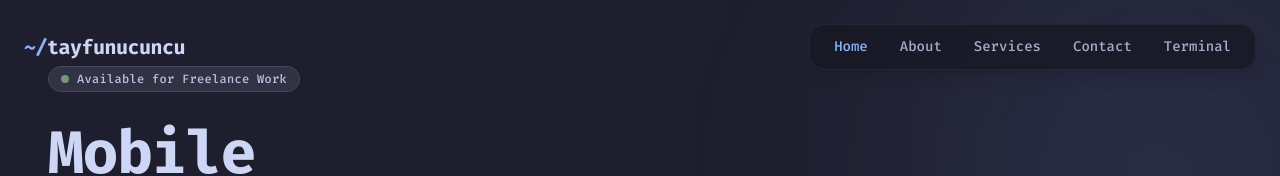
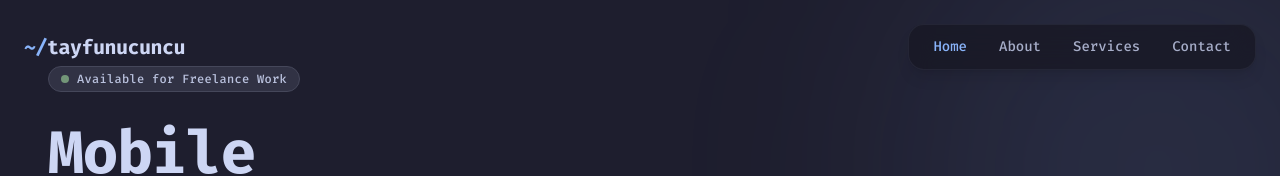
Before and after one commit to Tylefnx/portfolio-react, a Next.js app: page /en in a window 1280 px wide. Shown: the top 176 px of the page. Built offline with nearby package versions, Linux system fonts and the light colour scheme.

Commit message:
refactor: simplify navbar and ensure home-always-visible

```diff
--- a/src/shared/components/CustomDrawer.tsx
+++ b/src/shared/components/CustomDrawer.tsx
@@ -23,11 +23,11 @@ export default function CustomDrawer() {
 
   const navItems = allNavItems.filter(item => {
     if (pathname === "/") {
-       if (item.href === "/projects") return false;
-       return true;
+       return item.href === "/";
     }
-    if (pathname === "/projects") return item.href === "/" || item.href === "/projects";
-    if (pathname === "/terminal") return item.href === "/" || item.href === "/terminal";
+    if (pathname === "/projects" || pathname === "/terminal") {
+       return item.href === "/";
+    }
     return true;
   });
 
--- a/src/shared/components/CustomNavbar.tsx
+++ b/src/shared/components/CustomNavbar.tsx
@@ -14,30 +14,22 @@ export default function CustomNavbar() {
 
   // Full list of potential nav items
   const allNavItems = [
-    { label: t("home"), index: 0, href: "/", onPage: "/" },
-    { label: t("about"), index: 1, href: "/", onPage: "/" },
-    { label: t("services"), index: 3, href: "/", onPage: "/" },
-    { label: t("contact"), index: 4, href: "/", onPage: "/" },
-    { label: "Terminal", index: 5, href: "/terminal", onPage: "/terminal" },
-    { label: "Projects", index: 6, href: "/projects", onPage: "/projects" },
+    { label: t("home"), index: 0, href: "/" },
+    { label: t("about"), index: 1, href: "/" },
+    { label: t("services"), index: 3, href: "/" },
+    { label: t("contact"), index: 4, href: "/" },
+    { label: "Projects", index: 6, href: "/projects" },
   ];
 
   // Filter items based on current page
   const navItems = allNavItems.filter(item => {
     if (pathname === "/") {
-       // On home, show all section links + Terminal & Projects (but user said no portfolio in navbar if it's below)
-       // Wait, "portfolio linki aşağıda var zaten navbar'a gerek yok"
-       // refers to the PORTFOLIO (projects) section link on the home page.
-       if (item.href === "/projects") return false;
-       return true;
+       // On home, show section links (except projects which is a separate page now)
+       return item.href === "/";
     }
-    // On other pages, only show Home and the current page link (or just Home + relevant others)
-    // "sadece o sayfada mevcut olan yerler olsun"
-    if (pathname === "/projects") {
-       return item.href === "/" || item.href === "/projects";
-    }
-    if (pathname === "/terminal") {
-       return item.href === "/" || item.href === "/terminal";
+    // On other pages, only show Home (to allow return)
+    if (pathname === "/projects" || pathname === "/terminal") {
+       return item.href === "/";
     }
     return true;
   });
@@ -59,7 +51,7 @@ export default function CustomNavbar() {
   return (
     <nav className="fixed top-0 left-0 w-full z-50 p-4 lg:p-6 transition-all duration-300 pointer-events-none">
       <div className="max-w-7xl mx-auto flex items-center justify-between pointer-events-auto">
-        {/* Logo/Brand */}
+        {/* Logo/Brand - Always returns Home */}
         <Link href="/" className="text-xl font-bold tracking-tight text-text hover:opacity-80 transition-opacity">
           <span className="text-blue">~/</span>tayfunucuncu
         </Link>
```
